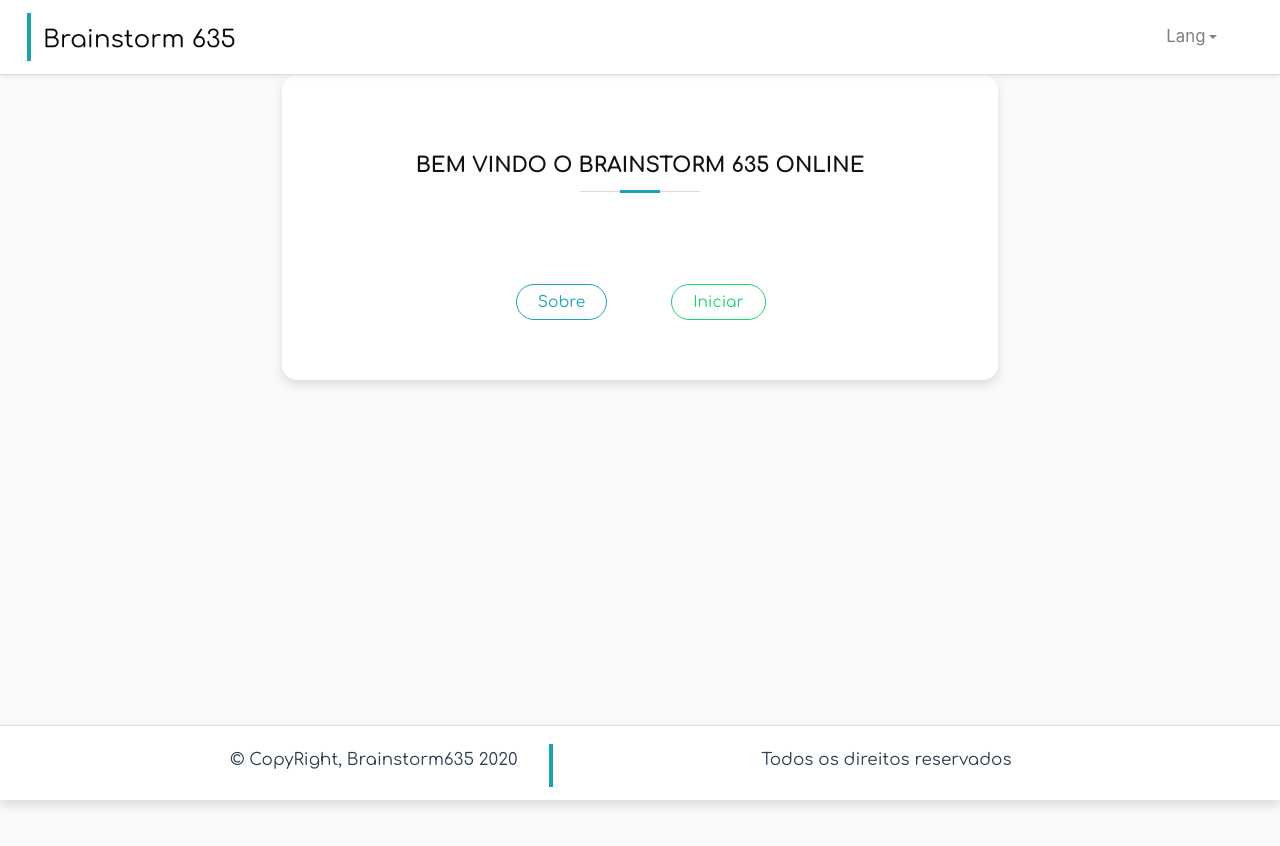
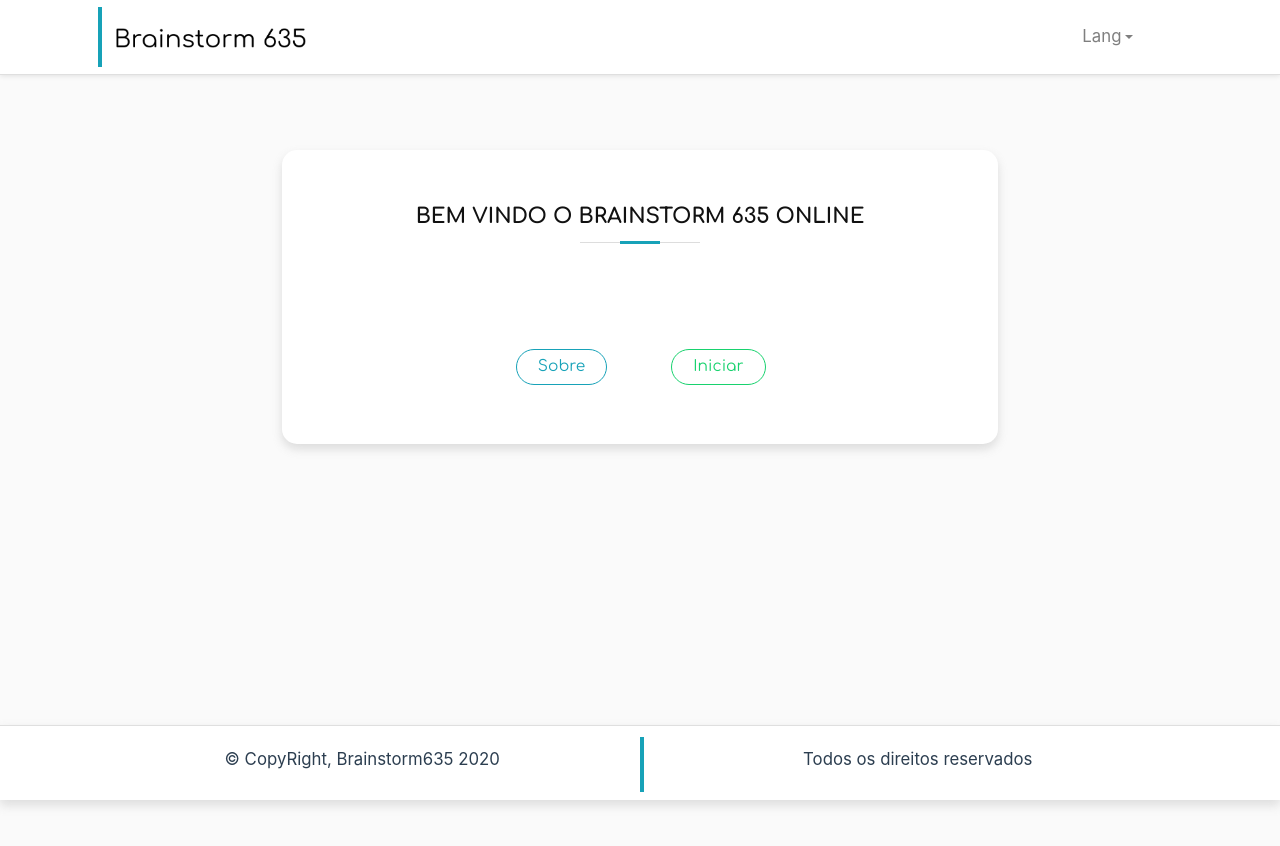
Before and after one commit to ifpi-picos/brainstorm635, a Vue app: page / in a window 1280 px wide. Shown: the top 846 px of the page. After the commit the page ends 800 px from the top, so only its background shows below. Built offline with nearby package versions, Linux system fonts and the light colour scheme; no server answers.

Commit message:
adusts in layout and

```diff
--- a/package.json
+++ b/package.json
@@ -3,7 +3,8 @@
   "version": "0.1.0",
   "private": true,
   "scripts": {
-    "serve": "vue-cli-service serve --open",
+    "serve": "vue-cli-service serve",
+    "dev": "vue-cli-service serve --open",
     "build": "vue-cli-service build",
     "test:unit": "vue-cli-service test:unit",
     "test:e2e": "vue-cli-service test:e2e",
--- a/public/css.css
+++ b/public/css.css
@@ -44,16 +44,28 @@ $success: #18d26e;
   box-sizing: border-box;
 }
 
-html, body {
+html {
+  font-size: 14px !important;
   font-family: Arial, Helvetica, sans-serif;
-  font-size: 14px;
-  margin: auto;
-  /* background-color:#f0f2f5 */;
+}
+
+.body {
+  height: 100% !important;
+  padding: 75px 0px 0 !important;
+}
+ body {
+  /* padding: 75px 0 75px 0 !important; */
+  /* background-color:#f0f2f5 */
 
   /* f7 é o mais claro */
   /* background-color: #f7f7f7; */
 
   background-color: #fAfAfA  !important;
+}
+
+.container-fluid {
+  margin-top: 75px !important;
+  margin-bottom: 75px !important
 }
 
 /* Shadow para todos os cards */
@@ -63,19 +75,6 @@ html, body {
   border-radius: 15px !important;
   border: 0.8px !important;
   font-family: Comfortaa !important;
-}
-
-/* Barra lateral Azul da navbar e footer */
-.sidebar-nav {
-  border-left: 4px solid #17a2b8;
-  height: 80%;
-  margin-left: 1%;
-}
-
-.sidebar-footer {
-  position: absolute;
-  height: 43px;
-  border-left: 4px solid #17a2b8;
 }
 
 .page-tittle::before {
--- a/public/index.html
+++ b/public/index.html
@@ -5,16 +5,14 @@
     <meta http-equiv="X-UA-Compatible" content="IE=edge">
     <meta name="viewport" content="width=device-width,initial-scale=1.0">
     <meta name="viewport" content="width=device-width, initial-scale=1, shrink-to-fit=no">
-    <link rel="icon" href="<%= BASE_URL %>favicon.ico">
+    <link rel="icon" href="">
     <link rel="stylesheet" href="./css.css">
     <link href="https://fonts.googleapis.com/css2?family=Comfortaa:wght@400;700&display=swap" rel="stylesheet">
     <script src="https://kit.fontawesome.com/your-code-number.js"></script>
     <title>Brainstorm 635</title>
   </head>
-  <body>
-      <noscript>
-        <strong>We're sorry but <%= htmlWebpackPlugin.options.title %> doesn't work properly without JavaScript enabled. Please enable it to continue.</strong>
-      </noscript>
+  <body class="body">
+
     <div id="app"></div>
     <!-- built files will be auto injected -->
   </body>
--- a/src/App.vue
+++ b/src/App.vue
@@ -1,12 +1,24 @@
-
 <template>
-  <div class="app">
+<div id="app">
+  <NavBar />
+  <div>
     <router-view></router-view>
+     <Footer />
   </div>
+</div>
 </template>
 
 <script>
+
+import NavBar from '@/components/navbar.vue'
+import Footer from '@/components/footer.vue'
+
 export default {
+  name: 'default',
+  components: {
+    NavBar,
+    Footer
+  },
   data () {
     return {
     }
@@ -18,10 +30,7 @@ export default {
 }
 </script>
 <style>
-body {
-  padding: 75px 0 75px 0;
-  height: 100vh;
-}
+
 #app {
   -webkit-font-smoothing: antialiased;
   -moz-osx-font-smoothing: grayscale;
--- a/src/components/footer.vue
+++ b/src/components/footer.vue
@@ -1,37 +1,46 @@
 <template>
-  <div>
-    <b-card class="footer">
-      <b-row align-h="center">
-        <b-col md="3" align-self="end" class="pt-1">
+  <b-container class=" footer" >
+    <b-row class="text-center" no-gutters  >
+      <b-col class="ml-auto mr-auto" md="8" sm="12" align-self="center">
+        <b-row class="mt-4" no-gutters>
+          <b-col sm="4">
             <span >
               &copy; CopyRight, Brainstorm635 2020
             </span>
           </b-col>
-        <b-col md="2" align-self="start">
+          <b-col sm="4">
             <span class="sidebar-footer"></span>
           </b-col>
-        <b-col md="3" align-self="center" class="pt-1">
+          <b-col sm="4">
             <span>
               Todos os direitos reservados
             </span>
           </b-col>
         </b-row>
-    </b-card>
-  </div>
+      </b-col>
+    </b-row>
+  </b-container >
 </template>
 
 <style lang="css">
 .footer {
+  min-width: 100% !important;
+  max-width: 100% !important;
+  box-shadow: 0px 5px 10px 0px rgba(153, 153, 153, 0.3) !important;
+  bottom: 0px !important;
+  position: fixed !important;
+  height: 75px !important;
+  border-radius: 0 !important;
   background-color: #fff !important;
   color: #2c3e50;
-    height: 75px;
-    padding: 0% !important;
-    position: fixed !important;
-    bottom: 0 !important;
-    width: 100%;
-    border-top: rgb(0, 0, 0, 0.125 ) 0.6px solid !important;
+  border-top: rgb(0, 0, 0, 0.125 ) 0.2px solid !important;
   font-size: 17px !important;
-    border-radius: 0 !important;
 }
 
+.sidebar-footer {
+  position: absolute;
+  height: 55px;
+  border-left: 4px solid #17a2b8;
+  margin-top: -10px !important;
+}
 </style>
--- a/src/components/navbar.vue
+++ b/src/components/navbar.vue
@@ -3,47 +3,41 @@
     <b-navbar
       fixed="top"
       toggleable="lg"
-      type="light"
-    >
-    <span class="sidebar-nav"></span>
+      type="light">
+      <b-navbar-brand>
         <b-link
-      class="
-      navbar-brand
-      ml-3"
+          class="sidebar-nav
+          navbar-brand  "
           to="/">
-      <b-img width="190" height="20" :src="require('../../public/img/brainstorm635.png')" />
+          <b-img class="ml-3 mt-4" width="190" height="20" :src="require('../../public/img/brainstorm635.png')" />
         </b-link>
+      </b-navbar-brand>
         <b-navbar-toggle target="nav-collapse"></b-navbar-toggle>
-
           <b-collapse
             id="nav-collapse"
-        is-nav
-      >
+            is-nav>
             <!-- <b-navbar-nav>
               <b-nav-item href="#">Link</b-nav-item>
               <b-nav-item href="#" disabled>Disabled</b-nav-item>
             </b-navbar-nav> -->
-
             <!-- Right aligned nav items -->
             <b-navbar-nav class="ml-auto">
               <!-- <b-nav-form>
                 <b-form-input size="sm" class="mr-sm-2" placeholder="Search"></b-form-input>
                 <b-button size="sm" class="my-2 my-sm-0" type="submit">Search</b-button>
               </b-nav-form> -->
-
               <b-nav-item-dropdown
                 class="mr-5"
                 text="Lang"
-            right
-          >
+                right>
                 <b-dropdown-item href="#">PT
                   <b-img
                     class="ml-1"
                     rounded="circle"
                     :src="require('../../public/img/brasil.png')"
                     alt="PT"
-                height="17"
-              />
+                    height="17">
+                  </b-img>
                 </b-dropdown-item>
                 <b-dropdown-item href="#">EN
                   <b-img
@@ -51,8 +45,8 @@
                     :src="require('../../public/img/eua.png')"
                     rounded="circle"
                     alt="EN"
-                height="17"
-              />
+                    height="17">
+                  </b-img>
                 </b-dropdown-item>
                 <b-dropdown-item href="#">ES
                   <b-img
@@ -60,8 +54,8 @@
                     rounded="circle"
                     :src="require('../../public/img/espanha.png')"
                     alt="ES"
-                height="17"
-              />
+                    height="17">
+                  </b-img>
                 </b-dropdown-item>
               </b-nav-item-dropdown>
 
@@ -80,21 +74,25 @@
 </template>
 
 <style lang="css">
+
+/* Barra lateral Azul da navbar e footer */
+.sidebar-nav {
+  border-left: 4px solid #17a2b8;
+  height: 60px !important;
+}
+
+.navbar-brand {
+  padding: 0 !important;
+}
+
 .navbar {
   background-color: #fff !important;
-    /* padding: 1rem 1rem !important; */
   border-bottom: 1px solid rgb(0, 0, 0, 0.125 );
   box-shadow: rgba(0, 0, 0, 0.1) 0px 1px 5px 0px;
-    /* top: 0 !important; */
   width: 100%;
   height: 75px !important;
+  padding: 0 7rem 0 7rem !important;
 }
-
-  /* .logo {
-    font-family: Comfortaa !important;
-    font-size: 1.8rem !important;
-    font-weight: bold;
-  } */
 
 .navbar-light .navbar-brand {
   color: #2c3e50 !important;
--- a/src/router/index.js
+++ b/src/router/index.js
@@ -6,8 +6,8 @@ import newBrainstorm from '@/views/newBrainstorm'
 import waitForMembers from '@/views/waitForMembers'
 import startBrainstorm from '@/views/startBrainstorm'
 import { BootstrapVue } from 'bootstrap-vue'
-import defaultTemplate from '@/templates/default.vue'
-import 'bootstrap/dist/css/bootstrap.css'
+/* import defaultTemplate from '@/templates/default.vue'
+ */import 'bootstrap/dist/css/bootstrap.css'
 import 'bootstrap-vue/dist/bootstrap-vue.css'
 
 Vue.config.productionTip = false
@@ -16,13 +16,7 @@ Vue.use(VueRouter)
 Vue.use(BootstrapVue)
 // Optionally install the BootstrapVue icon components plugin
 
-const routes = [{
-  path: '/',
-  redirect: '/',
-  name: 'default',
-  component: defaultTemplate,
-  children: [
-
+const routes = [
   {
     path: '/',
     name: 'home',
@@ -59,8 +53,6 @@ const routes = [{
     component: () => import( '../views/about.vue')
   } */
 ]
-}
-]
 
 const router = new VueRouter({
   mode: 'history',
--- a/src/templates/default.vue
+++ b/src/templates/default.vue
@@ -1,6 +1,6 @@
 <template>
   <div class="template">
-    <NavBar/>
+    <NavBar />
       <router-view></router-view>
     <Footer />
   </div>
@@ -24,6 +24,7 @@ export default {
 <style lang="css">
 .template {
   background-color: #fafafa !important;
+  width: 100% !important;
+  height: 100% !important;
 }
-
 </style>
--- a/src/views/brainstorm.vue
+++ b/src/views/brainstorm.vue
@@ -1,13 +1,17 @@
 
 <template>
-   <b-container>
+   <b-container fluid>
+    <b-row align-v="end">
+      <b-col class="brain-card align-items-center justify-content-center ml-auto mr-auto" md="7">
+        <b-card
+          class="text-center pr-5 pl-5 pb-5 pt-0">
           <b-row>
-      <b-col class=" d-flex brain-card align-items-center justify-content-center" md="12">
-        <b-card
-          class="text-center">
-          <h4 class="page-tittle mt-4 mb-3">Brainstorm</h4>
+            <b-col>
+              <h4 class="page-tittle mb-5 mt-4">Brainstorm</h4>
+            </b-col>
+          </b-row>
           <b-row
-              class="mt-5">
+            class="text-center mt-5">
             <b-col md="6">
               <router-link :to="{ name: 'newBrainstorm' }">
                 <b-button
@@ -69,7 +73,7 @@ export default {
   padding: 1.3rem 0.5rem !important;
 }
 
-.brain-card {
+/* .brain-card {
   height: calc(100vh - 150px);
-}
+} */
 </style>
--- a/src/views/home.vue
+++ b/src/views/home.vue
@@ -1,16 +1,16 @@
 <template>
-  <div class="container-fluid ">
-    <b-row>
-      <b-col class="home-card align-items-center justify-content-center ml-auto mr-auto" md="7">
+  <b-container fluid>
+    <b-row align-v="center">
+      <b-col class="align-items-center justify-content-center ml-auto mr-auto" md="7">
         <b-card
-          class="text-center p-5">
+          class="text-center pr-5 pl-5 pb-5 pt-0">
           <b-row>
             <b-col>
-              <h4 class="mt-1 page-tittle md"> Bem vindo o Brainstorm 635 online</h4>
+              <h4 class="page-tittle mb-5 mt-4"> Bem vindo o Brainstorm 635 online</h4>
             </b-col>
           </b-row>
           <b-row
-            class="text-center justify-content-md-center mt-5 pt-5"
+            class="text-center justify-content-md-center mt-5 pt-4"
             align-h="center"
             align-v="end">
             <b-col md="3">
@@ -37,7 +37,7 @@
         </b-card>
       </b-col>
     </b-row>
-  </div>
+  </b-container>
 </template>
 
 <style lang="css">
@@ -46,8 +46,4 @@
   padding-right: 1.5rem !important;
 }
 
-.home-card {
-  height: calc(100vh - 0px);
-}
-
 </style>
--- a/src/views/newBrainstorm.vue
+++ b/src/views/newBrainstorm.vue
@@ -1,8 +1,8 @@
 <template>
-  <b-container>
-    <b-row>
-      <b-col class="align-items-center justify-content-center d-fle" style="height: calc(100vh - 0px);">
-        <b-card class="card-new">
+  <b-container fluid>
+    <b-row align-v="center">
+      <b-col class="align-items-center justify-content-center ml-auto mr-auto" md="10">
+        <b-card class="text-center pr-5 pl-5 pb-5 pt-0">
           <h4 class="page-tittle mb-5 mt-4">Novo Brainstorm</h4>
           <b-form @submit="newBrainstorm()">
             <b-row>
@@ -122,13 +122,6 @@ export default {
 </script>
 
 <style lang="css">
-.card-new {
-  margin-top: 65px;
-  position: relative !important;
- /*  display: inline-flex !important; */
-  /* height: 350px;
-  width: 80%; */
-}
 
 .tooltip-inner {
   /* max-width: 200px; */
--- a/src/views/waitForMembers.vue
+++ b/src/views/waitForMembers.vue
@@ -1,7 +1,13 @@
 <template>
-  <div>
-    <b-card class="card-wait">
-      <h4 class="page-tittle mb-5">Iniciar Brainstorm</h4>
+  <b-container fluid class="contain">
+    <b-row align-v="start">
+      <b-col class="align-items-center justify-content-center ml-auto mr-auto" md="10">
+        <b-card class="text-center pr-5 pl-5 pb-5 pt-0">
+          <b-row>
+            <b-col>
+              <h4 class="page-tittle mb-5 mt-4"> Iniciar Brainstorm</h4>
+            </b-col>
+          </b-row>
           <b-form>
             <b-row align-h="center" class="mb-5">
               <b-col md="4">
@@ -157,7 +163,9 @@
             </b-col>
           </b-row>
         </b-card>
-  </div>
+      </b-col>
+    </b-row>
+  </b-container>
 </template>
 
 <script>
@@ -189,12 +197,9 @@ export default {
 </script>
 
 <style lang="css">
-.card-wait {
-  margin-top: 15px;
-  position: relative !important;
-  display: inline-flex !important;
-  height: 450px;
-  width: 70%;
+
+.contain {
+  margin-top: 8.5px !important;
 }
 
 .loading {
```
Also changed, not shown: src/components/jpegcomp2.jpg (deleted), src/components/logo.png (deleted). Lines whose indentation alone changed are shown as unchanged.
